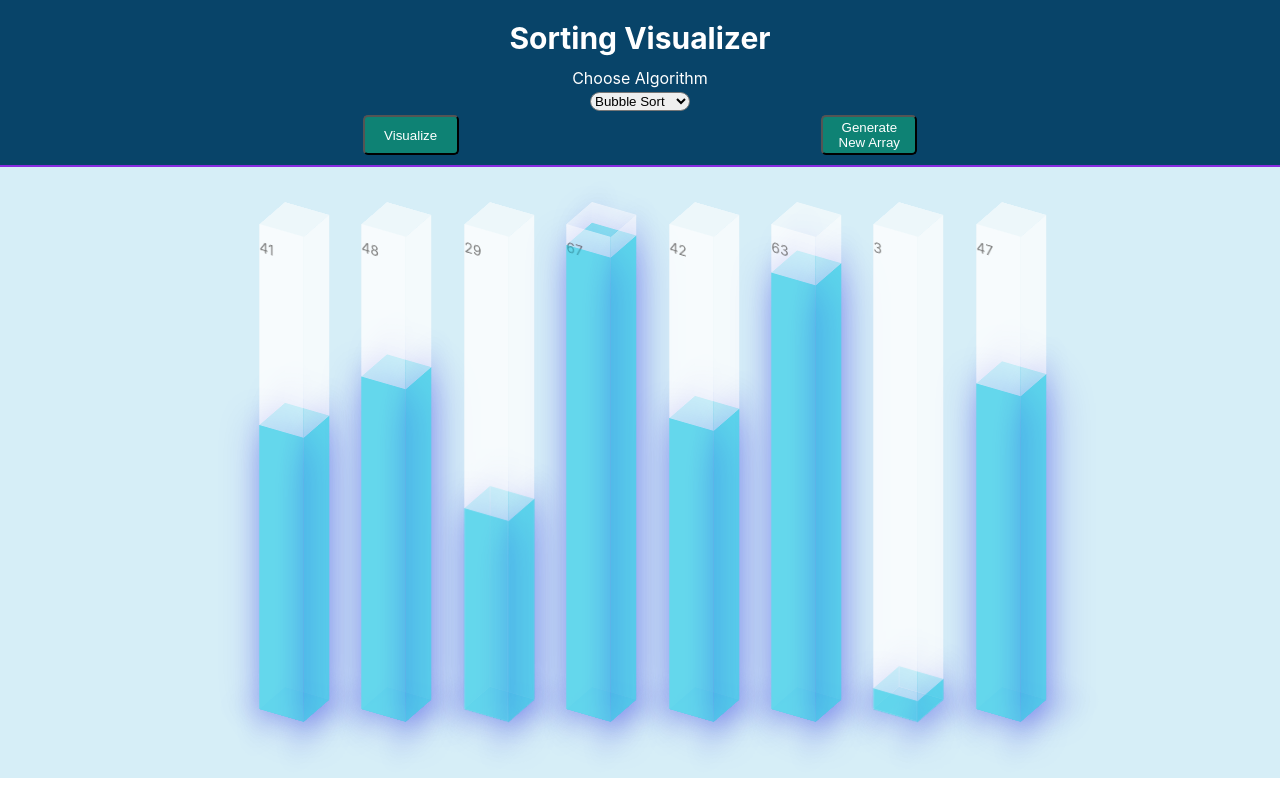
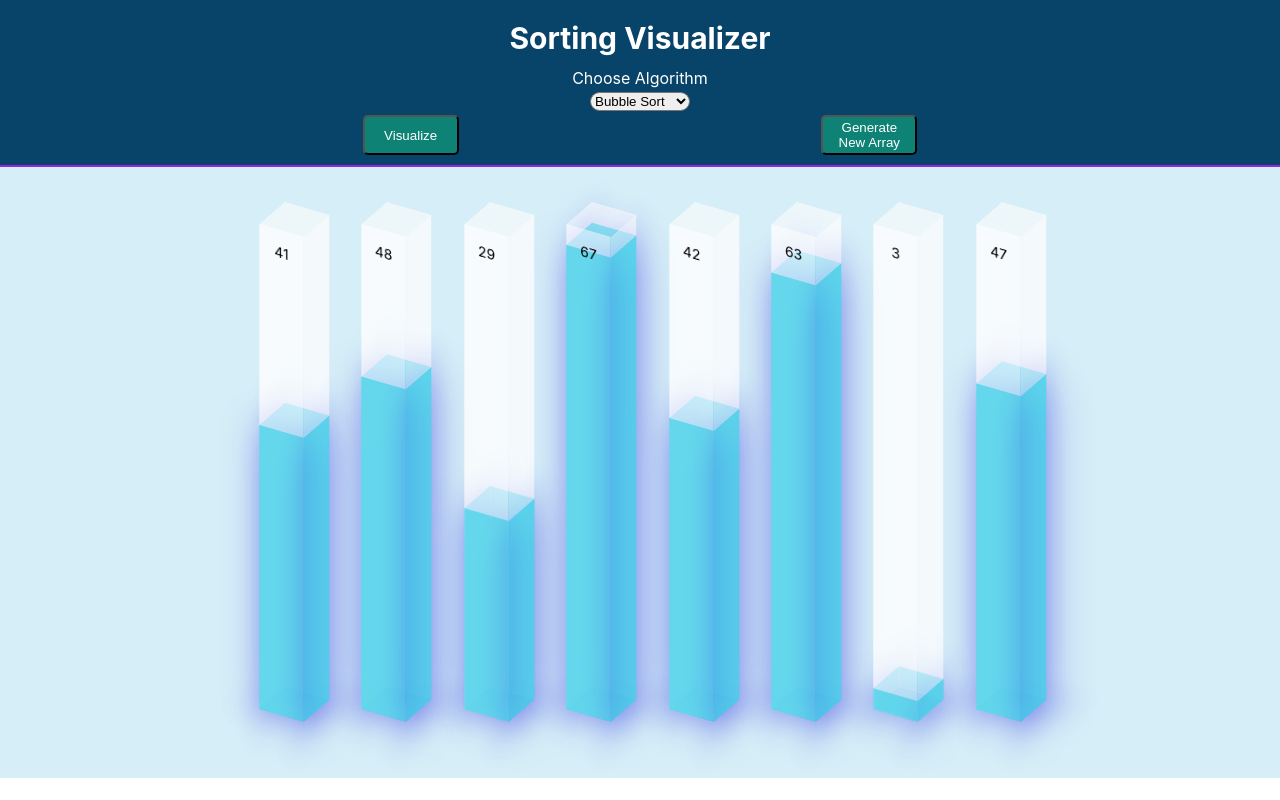
Before and after one commit to EricBryann/sorting_visualizer, a React (Create React App) app: page / in a window 1280 px wide. Built offline with nearby package versions, Linux system fonts and the light colour scheme.

Commit message:
add values

```diff
--- a/src/algorithms/quick-sort/quickSort.js
+++ b/src/algorithms/quick-sort/quickSort.js
@@ -22,7 +22,6 @@ const helper = async (array, start, end, setArrayValues) => {
       swap(array, left, right);
       const temp = new Array(...array);
       setArrayValues(temp);
-      await delay(200);
     }
 
     if (array[left] <= array[pivot]) {
--- a/src/components/bar/Bar.jsx
+++ b/src/components/bar/Bar.jsx
@@ -44,7 +44,18 @@ export default function Bar({ values }) {
               }}
             ></div>
           </div>
-          <p>{value}</p>
+          <p
+            style={{
+              display: "flex",
+              justifyContent: "center",
+              //   textAlign: "center",
+              //   alignContent: "center",
+              color: "black",
+              position: "relative",
+            }}
+          >
+            {value}
+          </p>
         </div>
       ))}
     </div>
```
